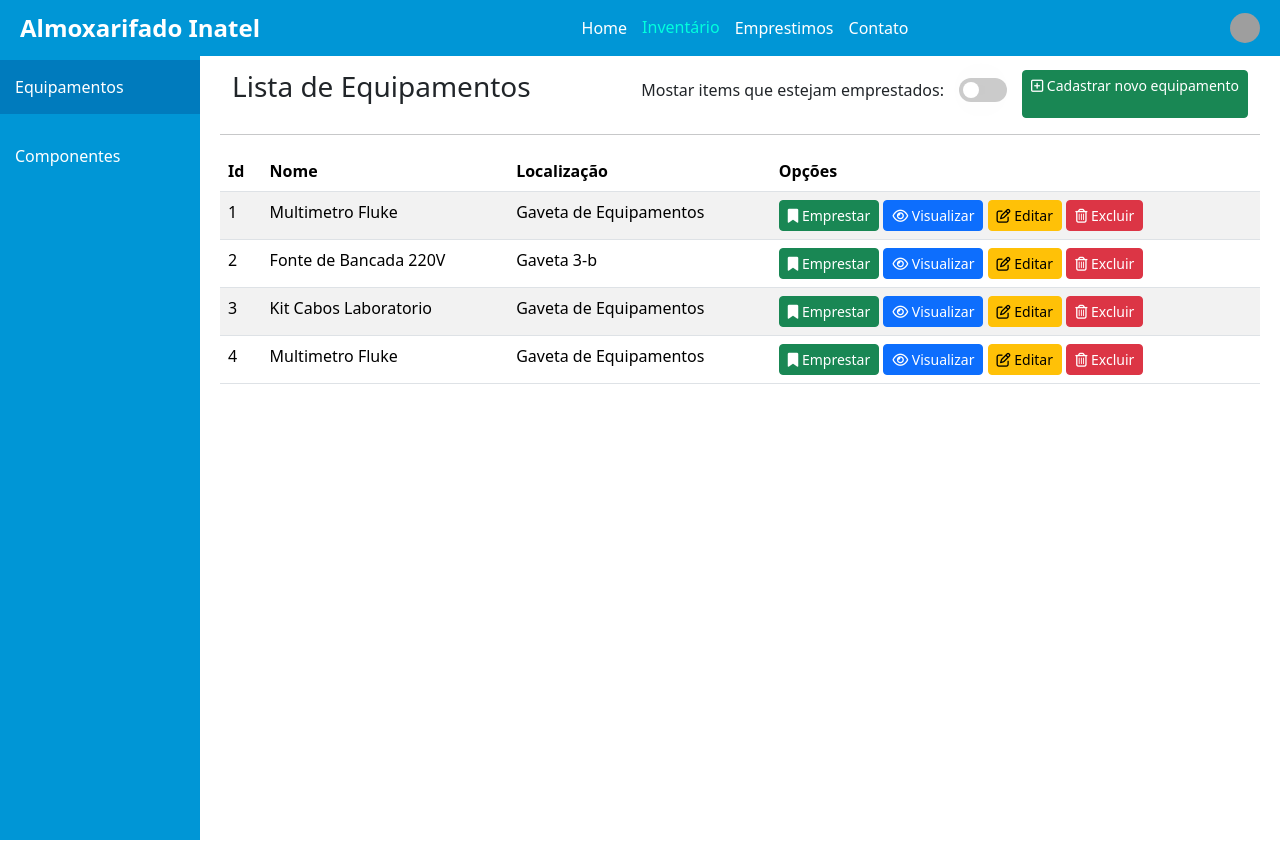
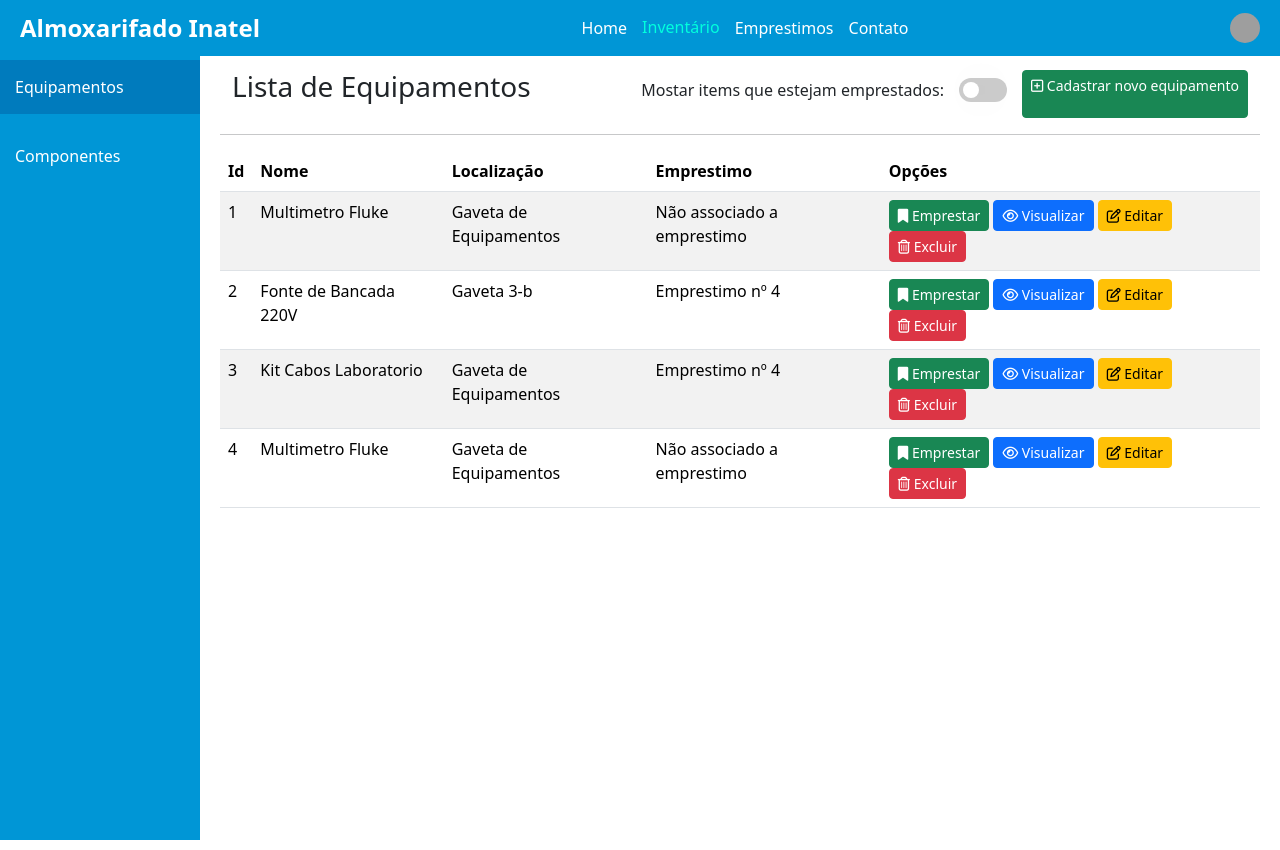
Before and after one commit to GustavoMacedoSilva/FetinAlmoxarifado, a Django app: page /inventario/equipamentos/ in a window 1280 px wide. Run offline with Django 5.2, Linux system fonts and the light colour scheme; data comes from the database, SQL or seed files in the repository; both versions use the stored data as it was after the commit; some libraries are stand-ins or nearby versions; grey boxes are pictures that could not be loaded.

Commit message:
Tratamento de erro ao tentar excluir items que estejam participando de emprestimos

```diff
--- a/inventario/templates/equipamentos.html
+++ b/inventario/templates/equipamentos.html
@@ -39,6 +39,7 @@
                     <th>Id</th>
                     <th>Nome</th>
                     <th>Localização</th>
+                    <th>Emprestimo</th>
                     <th>Opções</th>
                 </tr>
             </thead>
@@ -49,8 +50,9 @@
                     <td>{{ equipamento.id }}</td>
                     <td>{{ equipamento.nome }}</td>
                     <td>{{ equipamento.localizacao }}</td>
+                    <td>{% if equipamento.emprestimo == None %} Não associado a emprestimo {% else %} Emprestimo nº {{equipamento.emprestimo.id}} {% endif %} </td>
                     <td>
-                        <button id="emprestimoButton" class="btn btn-success btn-sm" title="Reservar">
+                        <button id="emprestimoButton" class="btn btn-success btn-sm" title="Emprestar">
                             <i class="fa fa-bookmark" aria-hidden="true"></i>
                             Emprestar
                         </button>
--- a/inventario/views.py
+++ b/inventario/views.py
@@ -88,11 +88,22 @@ def addComponenteToEmprestimo(request, item_id, emprestimo_id, quantidade):
 def equipamentoDelete(request, item_id):
     if request.method == 'POST':
         item = Equipamento.objects.get(pk=item_id)
+        if item.emprestimo != None:
+            return JsonResponse({'success': False, 'error': 405}, status=400)
         item.delete()
         return JsonResponse({'success': True})
     return JsonResponse({'success': False}, status=400)
 
+def componenteIsEmprestimo(item_id):
+    try:
+        test = Emprestimo_has_components.objects.get(pk=item_id)
+    except Emprestimo_has_components.DoesNotExist:
+        test = False
+    return test
+
 def componenteDelete(request, item_id):
+    if componenteIsEmprestimo(item_id) != False:
+        return JsonResponse({'success': False, 'error': 405}, status=400)
     if request.method == 'POST':
         item = Componente.objects.get(pk=item_id)
         item.delete()
--- a/static/js/componentes.js
+++ b/static/js/componentes.js
@@ -176,6 +176,8 @@ $(document).ready(function(){
             if (data.success) {
                 location.reload();
                 alert('Item excluido com sucesso');
+            } else if(data.error == 405) {
+                alert('Não é possivel excluir um componente que esteja atualemnte em um emprestimo');
             } else {
                 alert('Erro ao excluir o item');
             }
--- a/static/js/equipamentos.js
+++ b/static/js/equipamentos.js
@@ -216,6 +216,8 @@ $(document).ready(function(){
             if (data.success) {
                 location.reload();
                 alert('Item excluido com sucesso');
+            } else if(data.error == 405) {
+                alert('Não é possivel escluir um equipamento que esteja atualmente em um emprestimo');
             } else {
                 alert('Erro ao excluir o item');
             }
```
Also changed, not shown: templates/contato.html (+6 -6 lines), db.sqlite3.
